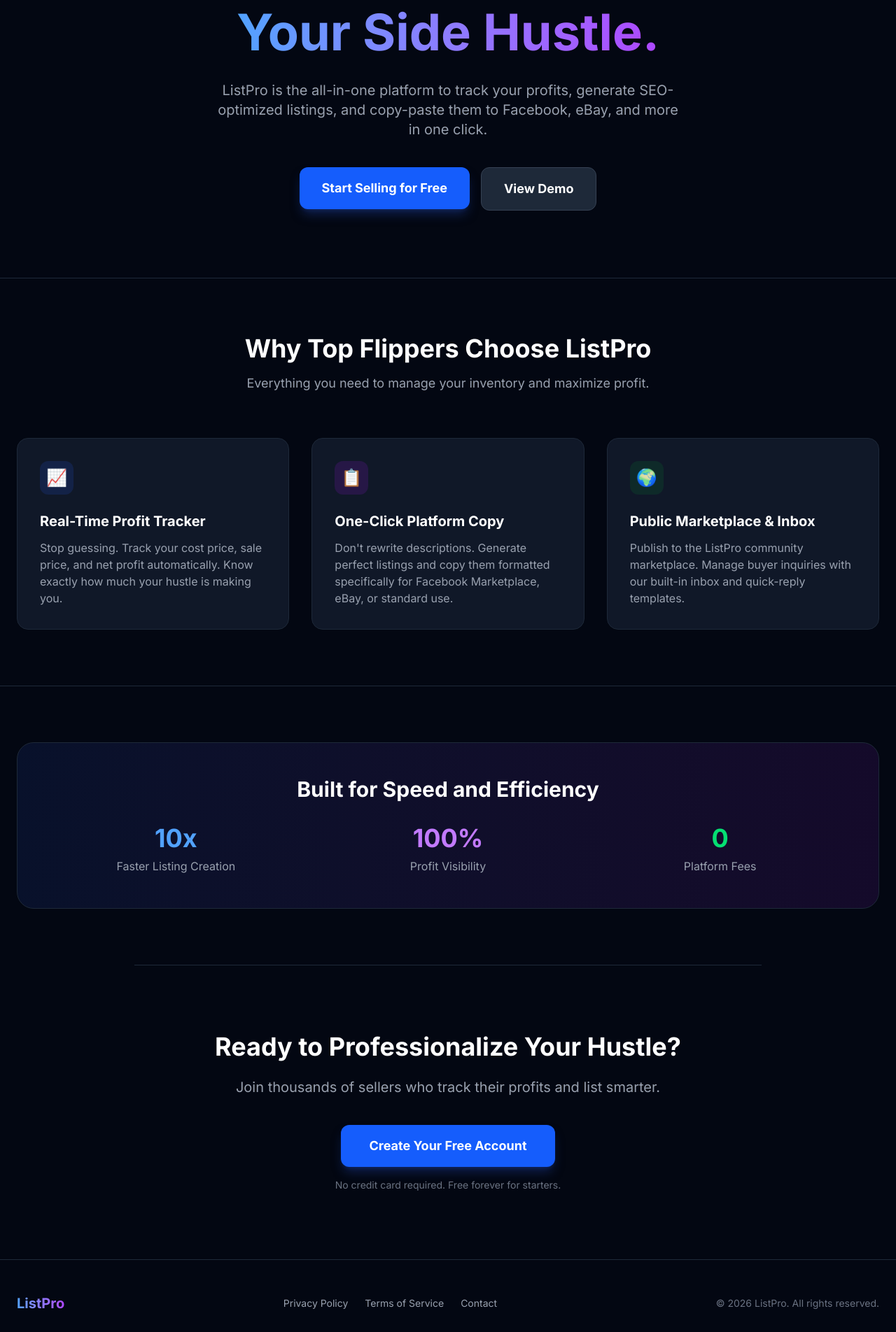
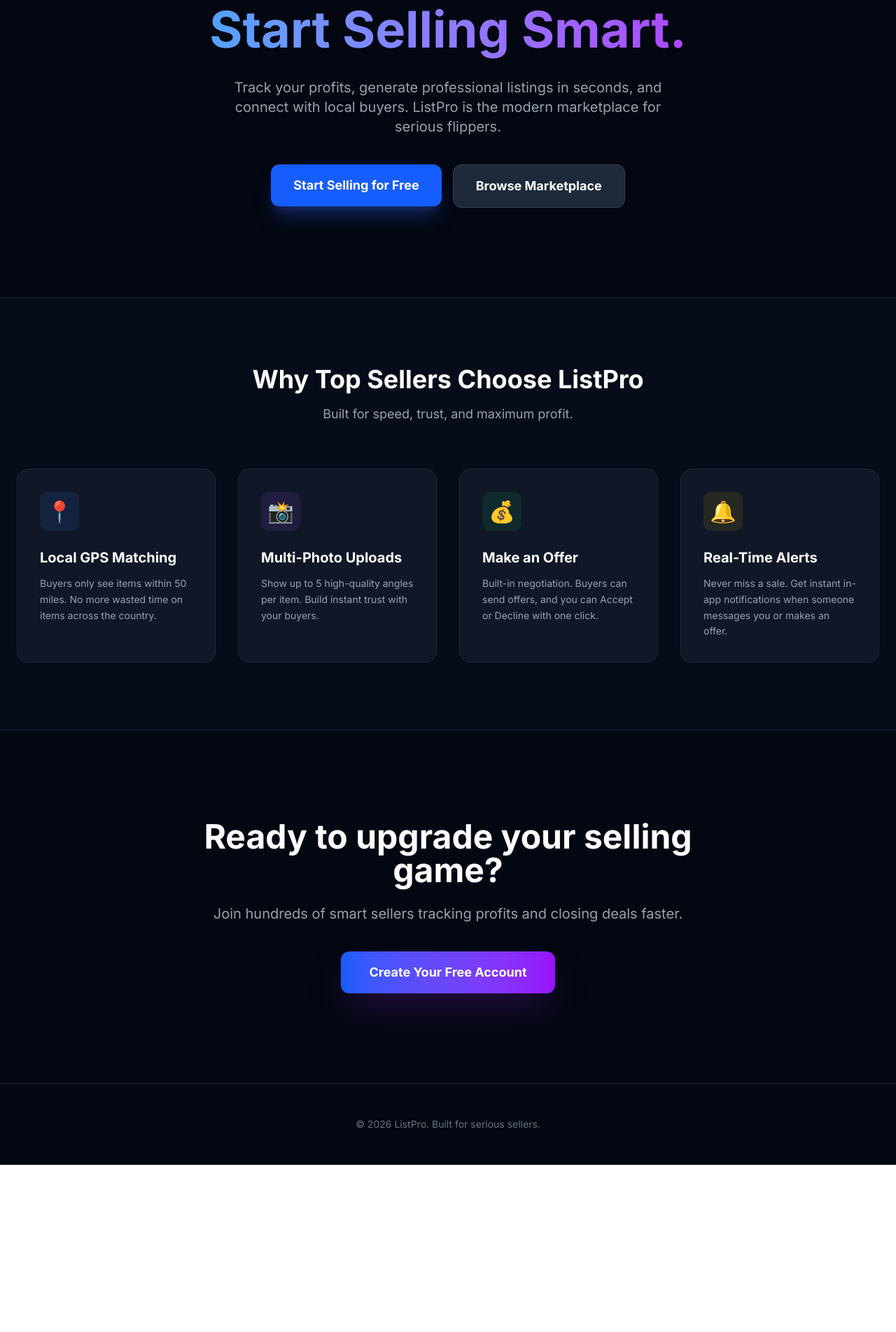
Before and after one commit to joshinabin964-dev/listpro, a Next.js app: page / in a window 1280 px wide. Shown: the part 316-2220 px from the top of the page at 70% size. After the commit the page ends 1981 px from the top, so only its background shows below. Built offline with nearby package versions, Linux system fonts and the light colour scheme.

Commit message:
Add stunning landing page

```diff
--- a/app/page.tsx
+++ b/app/page.tsx
@@ -1,136 +1,104 @@
 import Link from "next/link";
 
-export default function Home() {
+export default function LandingPage() {
   return (
     <main className="min-h-screen bg-gray-950 text-white">
-      {/* Navbar */}
+      {/* Navigation */}
       <nav className="border-b border-gray-800 bg-gray-950/80 backdrop-blur-md sticky top-0 z-50">
         <div className="max-w-7xl mx-auto px-6 py-4 flex justify-between items-center">
           <h1 className="text-2xl font-bold bg-gradient-to-r from-blue-400 to-purple-500 bg-clip-text text-transparent">ListPro</h1>
-          <div className="hidden md:flex items-center gap-8">
-            <a href="#features" className="text-gray-400 hover:text-white transition text-sm font-medium">Features</a>
-            <a href="#pricing" className="text-gray-400 hover:text-white transition text-sm font-medium">Pricing</a>
-          </div>
           <div className="flex items-center gap-4">
-            <Link href="/login">
-              <button className="px-4 py-2 text-sm font-medium text-gray-300 hover:text-white transition">Log In</button>
-            </Link>
-            <Link href="/login">
-              <button className="px-4 py-2 bg-blue-600 hover:bg-blue-500 text-white text-sm font-bold rounded-lg transition shadow-lg shadow-blue-900/50">Get Started Free</button>
-            </Link>
+            <Link href="/login"><button className="px-4 py-2 text-gray-300 hover:text-white text-sm font-bold transition">Log In</button></Link>
+            <Link href="/login"><button className="px-4 py-2 bg-blue-600 hover:bg-blue-500 text-white text-sm font-bold rounded-lg transition shadow-lg shadow-blue-900/50">Get Started</button></Link>
           </div>
         </div>
       </nav>
 
       {/* Hero Section */}
-      <section className="max-w-7xl mx-auto px-6 py-24 text-center">
-        <div className="inline-block px-4 py-1.5 mb-6 bg-blue-900/30 border border-blue-500/30 rounded-full">
-          <span className="text-blue-400 text-xs font-bold uppercase tracking-wider">The Ultimate Seller's Command Center</span>
+      <section className="relative pt-24 pb-32 px-6 text-center overflow-hidden">
+        <div className="absolute top-0 left-1/2 -translate-x-1/2 w-[600px] h-[600px] bg-blue-600/20 rounded-full blur-[120px] -z-10"></div>
+        <div className="max-w-4xl mx-auto">
+          <div className="inline-block px-4 py-1.5 mb-6 bg-gray-800/50 border border-gray-700 rounded-full text-sm font-medium text-blue-400">
+            🚀 The Ultimate Seller's Command Center
           </div>
           <h1 className="text-5xl md:text-7xl font-bold mb-6 leading-tight">
-          Stop Losing Money on <br />
-          <span className="bg-gradient-to-r from-blue-400 to-purple-500 bg-clip-text text-transparent">Your Side Hustle.</span>
+            Stop Selling Blind. <br />
+            <span className="bg-gradient-to-r from-blue-400 to-purple-500 bg-clip-text text-transparent">Start Selling Smart.</span>
           </h1>
           <p className="text-xl text-gray-400 mb-10 max-w-2xl mx-auto">
-          ListPro is the all-in-one platform to track your profits, generate SEO-optimized listings, and copy-paste them to Facebook, eBay, and more in one click.
+            Track your profits, generate professional listings in seconds, and connect with local buyers. ListPro is the modern marketplace for serious flippers.
           </p>
-        <div className="flex flex-col sm:flex-row justify-center gap-4">
+          <div className="flex flex-col sm:flex-row gap-4 justify-center">
             <Link href="/login">
-            <button className="px-8 py-4 bg-blue-600 hover:bg-blue-500 text-white text-lg font-bold rounded-xl transition shadow-lg shadow-blue-900/50">
+              <button className="px-8 py-4 bg-blue-600 hover:bg-blue-500 text-white text-lg font-bold rounded-xl transition shadow-xl shadow-blue-900/50">
                 Start Selling for Free
               </button>
             </Link>
+            <Link href="/marketplace">
+              <button className="px-8 py-4 bg-gray-800 hover:bg-gray-700 text-white text-lg font-bold rounded-xl transition border border-gray-700">
+                Browse Marketplace
+              </button>
+            </Link>
+          </div>
+        </div>
+      </section>
+
+      {/* Features Grid */}
+      <section className="py-24 bg-gray-900/30 border-y border-gray-800">
+        <div className="max-w-7xl mx-auto px-6">
+          <div className="text-center mb-16">
+            <h2 className="text-3xl md:text-4xl font-bold mb-4">Why Top Sellers Choose ListPro</h2>
+            <p className="text-gray-400 text-lg">Built for speed, trust, and maximum profit.</p>
+          </div>
+
+          <div className="grid md:grid-cols-2 lg:grid-cols-4 gap-8">
+            {/* Feature 1 */}
+            <div className="bg-gray-900 p-8 rounded-2xl border border-gray-800 hover:border-blue-500/50 transition group">
+              <div className="w-14 h-14 bg-blue-500/10 rounded-xl flex items-center justify-center text-3xl mb-6 group-hover:scale-110 transition">📍</div>
+              <h3 className="text-xl font-bold mb-3 text-white">Local GPS Matching</h3>
+              <p className="text-gray-400 text-sm leading-relaxed">Buyers only see items within 50 miles. No more wasted time on items across the country.</p>
+            </div>
+
+            {/* Feature 2 */}
+            <div className="bg-gray-900 p-8 rounded-2xl border border-gray-800 hover:border-purple-500/50 transition group">
+              <div className="w-14 h-14 bg-purple-500/10 rounded-xl flex items-center justify-center text-3xl mb-6 group-hover:scale-110 transition">📸</div>
+              <h3 className="text-xl font-bold mb-3 text-white">Multi-Photo Uploads</h3>
+              <p className="text-gray-400 text-sm leading-relaxed">Show up to 5 high-quality angles per item. Build instant trust with your buyers.</p>
+            </div>
+
+            {/* Feature 3 */}
+            <div className="bg-gray-900 p-8 rounded-2xl border border-gray-800 hover:border-green-500/50 transition group">
+              <div className="w-14 h-14 bg-green-500/10 rounded-xl flex items-center justify-center text-3xl mb-6 group-hover:scale-110 transition">💰</div>
+              <h3 className="text-xl font-bold mb-3 text-white">Make an Offer</h3>
+              <p className="text-gray-400 text-sm leading-relaxed">Built-in negotiation. Buyers can send offers, and you can Accept or Decline with one click.</p>
+            </div>
+
+            {/* Feature 4 */}
+            <div className="bg-gray-900 p-8 rounded-2xl border border-gray-800 hover:border-yellow-500/50 transition group">
+              <div className="w-14 h-14 bg-yellow-500/10 rounded-xl flex items-center justify-center text-3xl mb-6 group-hover:scale-110 transition">🔔</div>
+              <h3 className="text-xl font-bold mb-3 text-white">Real-Time Alerts</h3>
+              <p className="text-gray-400 text-sm leading-relaxed">Never miss a sale. Get instant in-app notifications when someone messages you or makes an offer.</p>
+            </div>
+          </div>
+        </div>
+      </section>
+
+      {/* Final CTA */}
+      <section className="py-32 px-6 text-center">
+        <div className="max-w-3xl mx-auto">
+          <h2 className="text-4xl md:text-5xl font-bold mb-6">Ready to upgrade your selling game?</h2>
+          <p className="text-xl text-gray-400 mb-10">Join hundreds of smart sellers tracking profits and closing deals faster.</p>
           <Link href="/login">
-            <button className="px-8 py-4 bg-gray-800 hover:bg-gray-700 text-white text-lg font-bold rounded-xl transition border border-gray-700">
-              View Demo
+            <button className="px-10 py-4 bg-gradient-to-r from-blue-600 to-purple-600 hover:from-blue-500 hover:to-purple-500 text-white text-lg font-bold rounded-xl transition shadow-2xl shadow-purple-900/50">
+              Create Your Free Account
             </button>
           </Link>
         </div>
       </section>
 
-      {/* Features Section */}
-      <section id="features" className="max-w-7xl mx-auto px-6 py-20 border-t border-gray-800">
-        <div className="text-center mb-16">
-          <h2 className="text-3xl md:text-4xl font-bold mb-4">Why Top Flippers Choose ListPro</h2>
-          <p className="text-gray-400 text-lg">Everything you need to manage your inventory and maximize profit.</p>
-        </div>
-
-        <div className="grid md:grid-cols-3 gap-8">
-          {/* Feature 1 */}
-          <div className="bg-gray-900 rounded-2xl border border-gray-800 p-8 hover:border-blue-500/50 transition duration-300">
-            <div className="w-12 h-12 bg-blue-900/30 rounded-xl flex items-center justify-center mb-6">
-              <span className="text-2xl">📈</span>
-            </div>
-            <h3 className="text-xl font-bold mb-3">Real-Time Profit Tracker</h3>
-            <p className="text-gray-400">Stop guessing. Track your cost price, sale price, and net profit automatically. Know exactly how much your hustle is making you.</p>
-          </div>
-
-          {/* Feature 2 */}
-          <div className="bg-gray-900 rounded-2xl border border-gray-800 p-8 hover:border-purple-500/50 transition duration-300">
-            <div className="w-12 h-12 bg-purple-900/30 rounded-xl flex items-center justify-center mb-6">
-              <span className="text-2xl">📋</span>
-            </div>
-            <h3 className="text-xl font-bold mb-3">One-Click Platform Copy</h3>
-            <p className="text-gray-400">Don't rewrite descriptions. Generate perfect listings and copy them formatted specifically for Facebook Marketplace, eBay, or standard use.</p>
-          </div>
-
-          {/* Feature 3 */}
-          <div className="bg-gray-900 rounded-2xl border border-gray-800 p-8 hover:border-green-500/50 transition duration-300">
-            <div className="w-12 h-12 bg-green-900/30 rounded-xl flex items-center justify-center mb-6">
-              <span className="text-2xl">🌍</span>
-            </div>
-            <h3 className="text-xl font-bold mb-3">Public Marketplace & Inbox</h3>
-            <p className="text-gray-400">Publish to the ListPro community marketplace. Manage buyer inquiries with our built-in inbox and quick-reply templates.</p>
-          </div>
-        </div>
-      </section>
-
-      {/* Stats / Social Proof Section */}
-      <section className="max-w-7xl mx-auto px-6 py-20 border-t border-gray-800">
-        <div className="bg-gradient-to-r from-blue-900/20 to-purple-900/20 rounded-3xl border border-gray-800 p-12 text-center">
-          <h2 className="text-3xl font-bold mb-8">Built for Speed and Efficiency</h2>
-          <div className="grid grid-cols-1 md:grid-cols-3 gap-8">
-            <div>
-              <div className="text-4xl font-bold text-blue-400 mb-2">10x</div>
-              <div className="text-gray-400">Faster Listing Creation</div>
-            </div>
-            <div>
-              <div className="text-4xl font-bold text-purple-400 mb-2">100%</div>
-              <div className="text-gray-400">Profit Visibility</div>
-            </div>
-            <div>
-              <div className="text-4xl font-bold text-green-400 mb-2">0</div>
-              <div className="text-gray-400">Platform Fees</div>
-            </div>
-          </div>
-        </div>
-      </section>
-
-      {/* CTA Section */}
-      <section id="pricing" className="max-w-4xl mx-auto px-6 py-24 text-center border-t border-gray-800">
-        <h2 className="text-4xl font-bold mb-6">Ready to Professionalize Your Hustle?</h2>
-        <p className="text-xl text-gray-400 mb-10">Join thousands of sellers who track their profits and list smarter.</p>
-        <Link href="/login">
-          <button className="px-10 py-4 bg-blue-600 hover:bg-blue-500 text-white text-lg font-bold rounded-xl transition shadow-lg shadow-blue-900/50">
-            Create Your Free Account
-          </button>
-        </Link>
-        <p className="text-gray-500 text-sm mt-4">No credit card required. Free forever for starters.</p>
-      </section>
-
       {/* Footer */}
-      <footer className="border-t border-gray-800 py-12">
-        <div className="max-w-7xl mx-auto px-6 flex flex-col md:flex-row justify-between items-center gap-6">
-          <h1 className="text-xl font-bold bg-gradient-to-r from-blue-400 to-purple-500 bg-clip-text text-transparent">ListPro</h1>
-          <div className="flex gap-6 text-sm text-gray-400">
-            <a href="#" className="hover:text-white transition">Privacy Policy</a>
-            <a href="#" className="hover:text-white transition">Terms of Service</a>
-            <a href="#" className="hover:text-white transition">Contact</a>
-          </div>
-          <div className="text-sm text-gray-500">
-            © 2026 ListPro. All rights reserved.
-          </div>
-        </div>
+      <footer className="border-t border-gray-800 py-12 text-center text-gray-500 text-sm">
+        <p>© {new Date().getFullYear()} ListPro. Built for serious sellers.</p>
       </footer>
     </main>
   );
```
Lines whose indentation alone changed are shown as unchanged.
